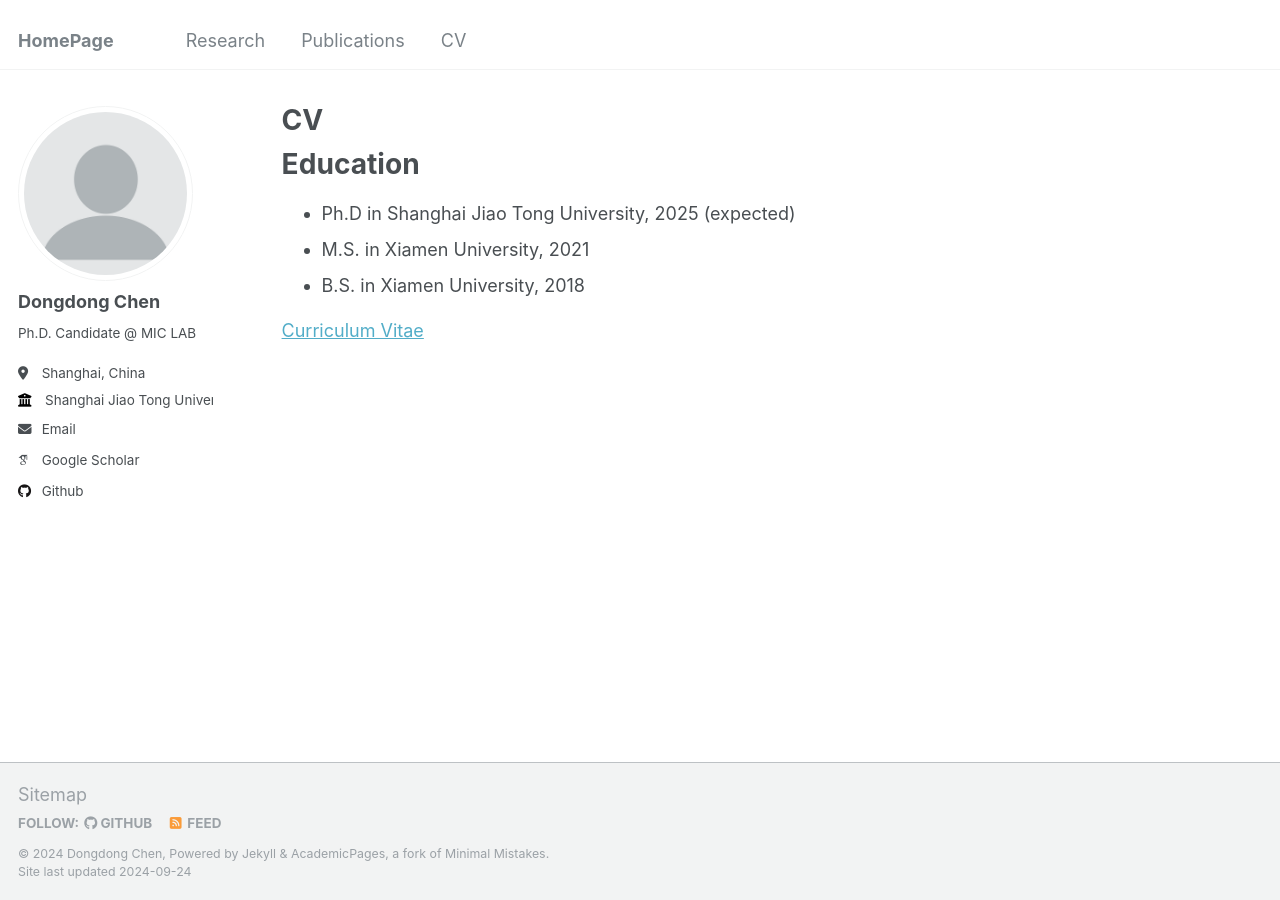
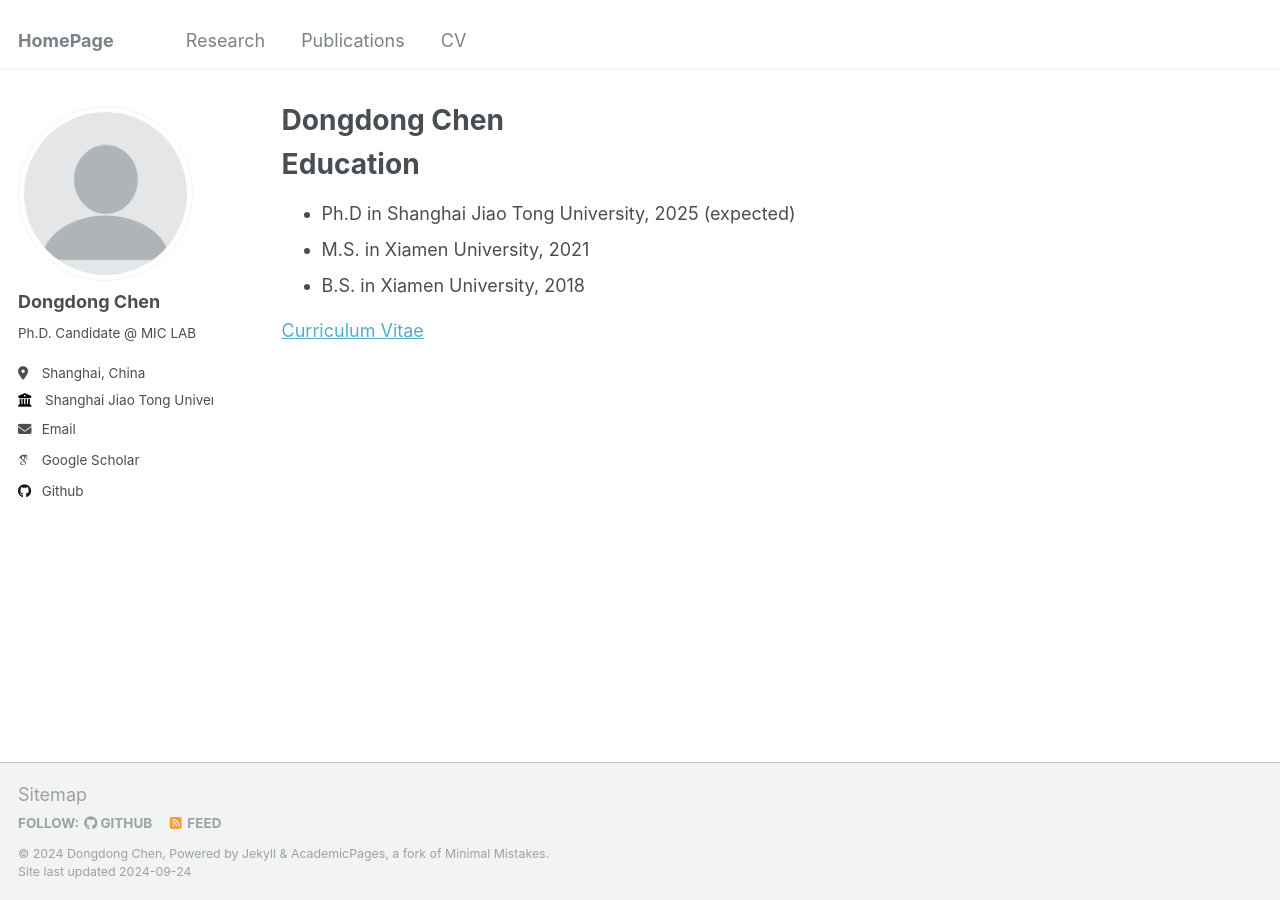
Before and after one commit to DongDChen/DongDChen.github.io, a Jekyll site: the page built from _pages/cv.md, in a window 1280 px wide. Built offline with Jekyll 4.4.1, drawn with Linux system fonts in a browser that asks for light colours; some web fonts are replaced.

Commit message:
Update cv.md

```diff
--- a/_pages/cv.md
+++ b/_pages/cv.md
@@ -1,7 +1,7 @@
 ---
 layout: archive
-title: "CV"
-permalink: /Dongdong Chen/
+title: "Dongdong Chen"
+permalink: /cv/
 author_profile: true
 redirect_from:
   - /resume
```
